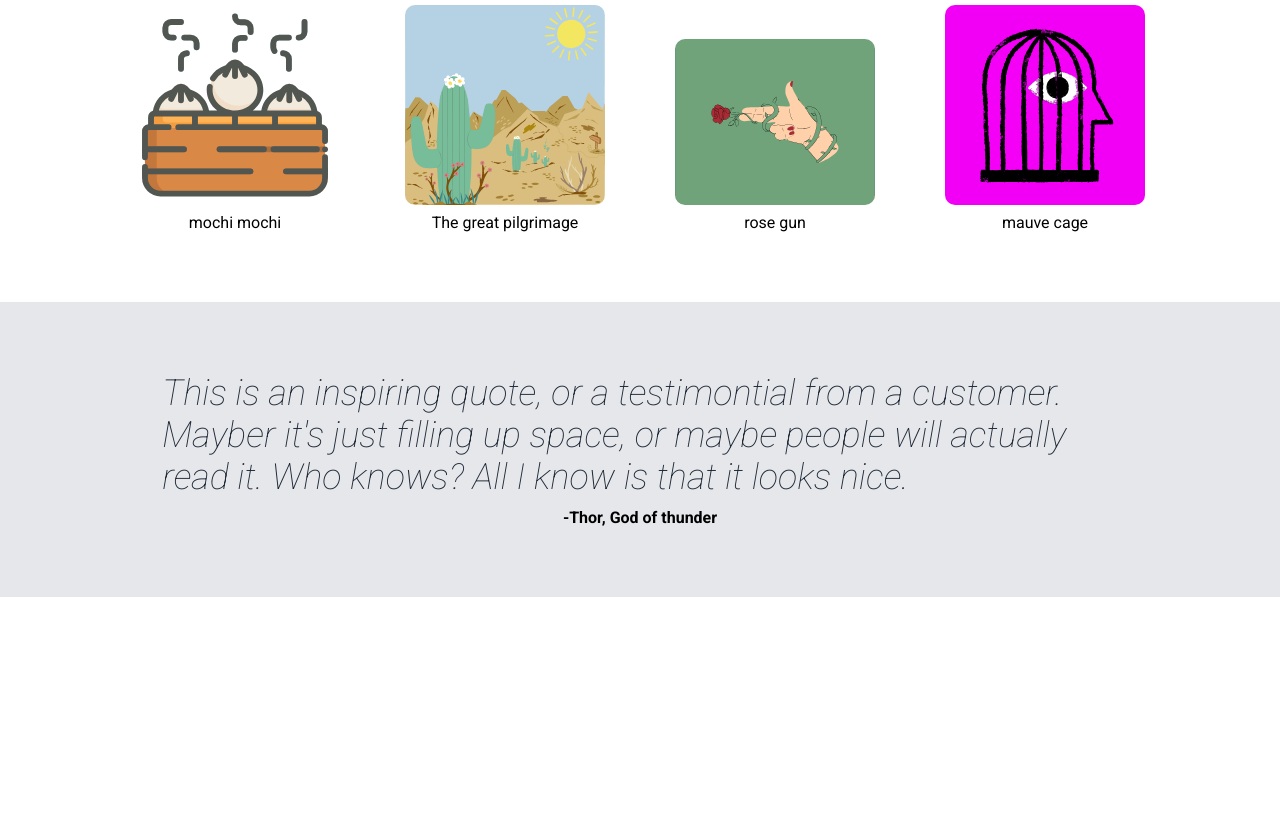
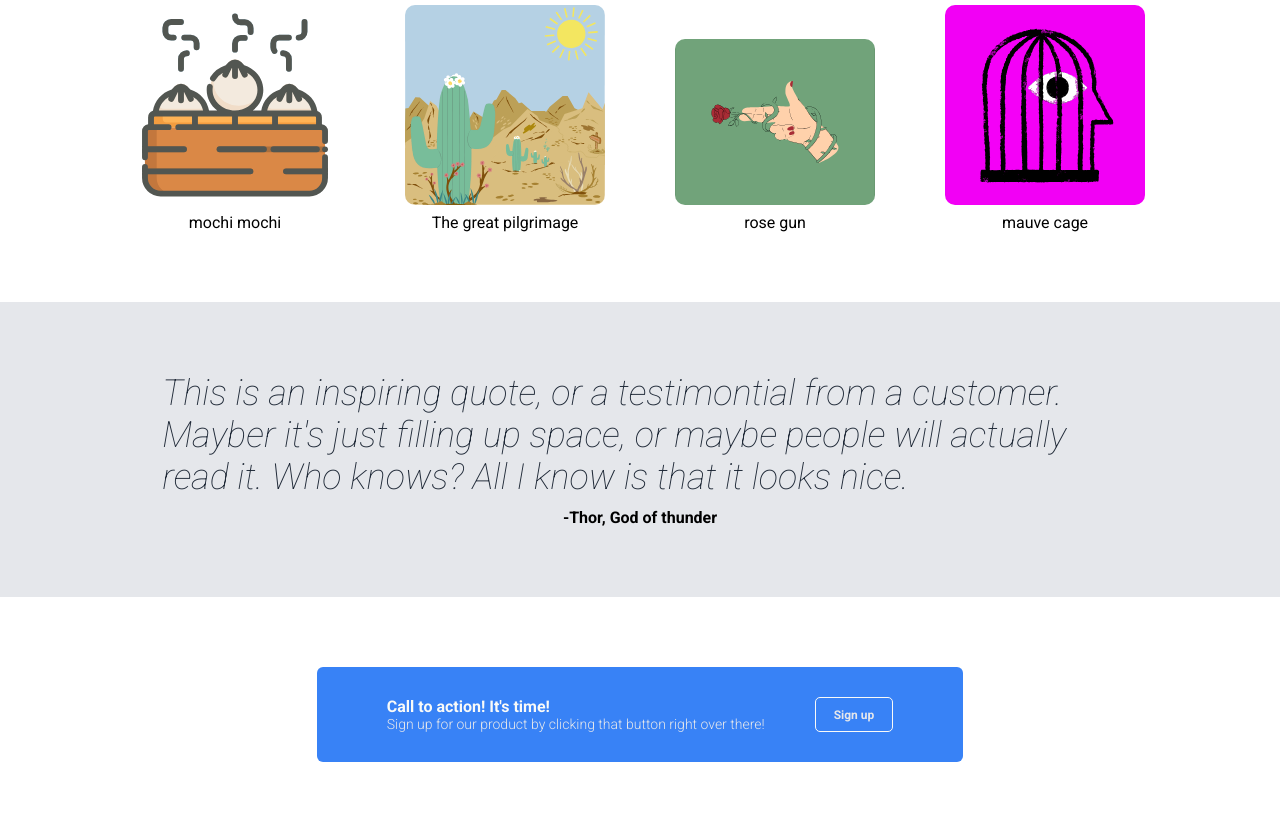
Before and after one commit to batgr/landing-page-top, a plain HTML site: page index.html in a window 1280 px wide. Shown: the part 590-1422 px from the top of the page. Before the commit the page ends 1187 px from the top, so only its background shows below. Drawn offline with Linux system fonts and the light colour scheme.

Commit message:
Add call to action section

```diff
--- a/index.html
+++ b/index.html
@@ -66,6 +66,17 @@
         </p>
         <p class="author">-Thor, God of thunder</p>
       </section>
+      <section class="section-cta">
+        <div class="cta">
+          <div class="cta-text">
+            <p class="cta-title">Call to action! It's time!</p>
+            <p class="cta-subtext">
+              Sign up for our product by clicking that button right over there!
+            </p>
+          </div>
+          <button class="cta-button">Sign up</button>
+        </div>
+      </section>
     </main>
 
     <footer></footer>
--- a/style.css
+++ b/style.css
@@ -55,7 +55,8 @@ a {
 }
 
 a,
-.hero-secondary-text {
+.hero-secondary-text,
+.cta-subtext {
   font-size: 18px;
   color: #e5e7eb;
   font-weight: 300;
@@ -70,7 +71,7 @@ button {
 
 button {
   background-color: #3882f6;
-  padding: 6px 18px;
+  padding: 4px 18px;
   border-radius: 5px;
   border: none;
   font-weight: 700;
@@ -146,3 +147,32 @@ main {
 .author {
   font-weight: bold;
 }
+
+.section-cta {
+  display: flex;
+  justify-content: center;
+  align-items: center;
+  padding: 70px 70px;
+}
+
+.cta {
+  background-color: #3882f6;
+  display: flex;
+  justify-content: space-between;
+  padding: 30px 70px;
+  color: #f9faf8;
+  gap: 50px;
+  border-radius: 6px;
+  flex-wrap: wrap;
+}
+
+.cta-title {
+  font-weight: 700;
+}
+.cta-subtext {
+  font-size: 14px;
+}
+
+.cta-button {
+  border: 1px solid #f9faf8;
+}
```
